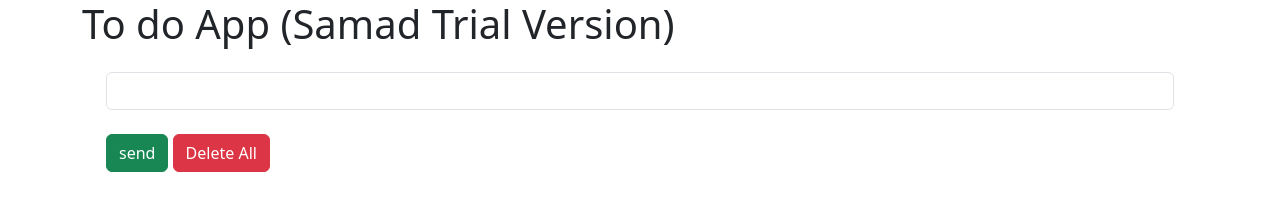
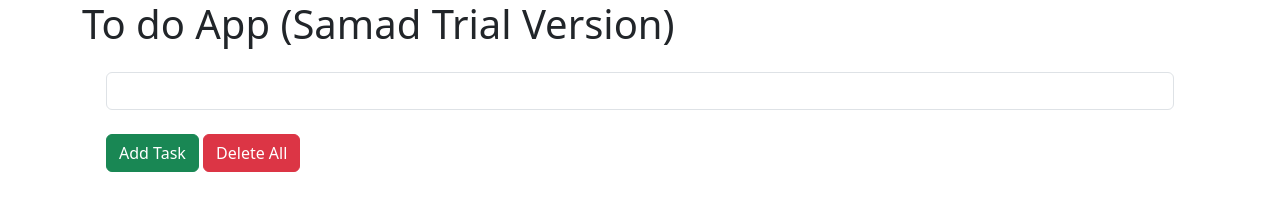
Before and after one commit to samade747/ToDoApp-, a plain HTML site: page index.html in a window 1280 px wide. Drawn offline with nearby package versions, Linux system fonts and the light colour scheme.

Commit message:
add task

```diff
--- a/index.html
+++ b/index.html
@@ -26,7 +26,7 @@
     <div class="m-4">
 
         <input class="form-control" type="text" name="abc" id="inp2"><br>
-        <button class="btn btn-success" onclick="foo1()">send</button>
+        <button class="btn btn-success" onclick="foo1()">Add Task</button>
         <button class="btn btn-danger"    onclick="deleteall()">Delete All</button>
         <br>
         <br>
```
